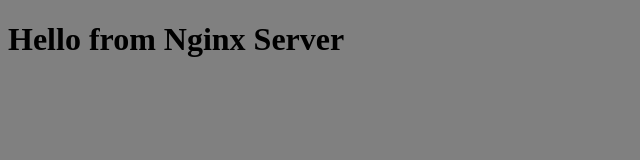
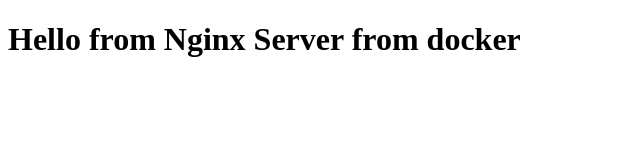
Before and after one commit to kzamanbd/nginx-config, a website: page index.html in a window 1280 px wide. Shown: the whole page, without its empty margins (0-640 px from the left). Drawn offline with Linux system fonts and the light colour scheme.

Commit message:
update config

```diff
--- a/index.html
+++ b/index.html
@@ -5,13 +5,8 @@
 		<meta http-equiv="X-UA-Compatible" content="IE=edge" />
 		<meta name="viewport" content="width=device-width, initial-scale=1.0" />
 		<title>Nginx</title>
-		<style>
-			body {
-				background-color: gray;
-			}
-		</style>
 	</head>
 	<body>
-		<h1>Hello from Nginx Server</h1>
+		<h1>Hello from Nginx Server from docker</h1>
 	</body>
 </html>
```
Also changed, not shown: 1 other file.
